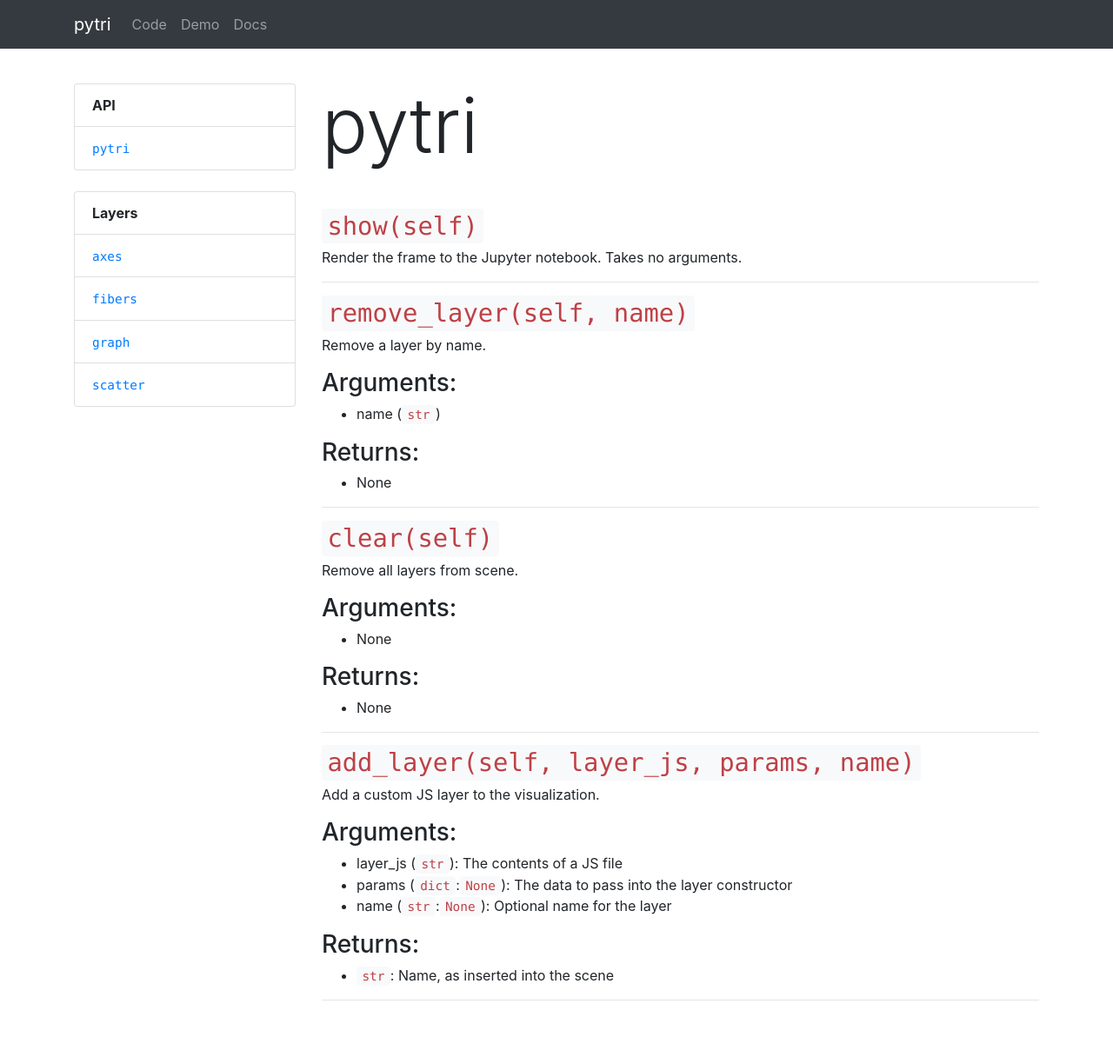
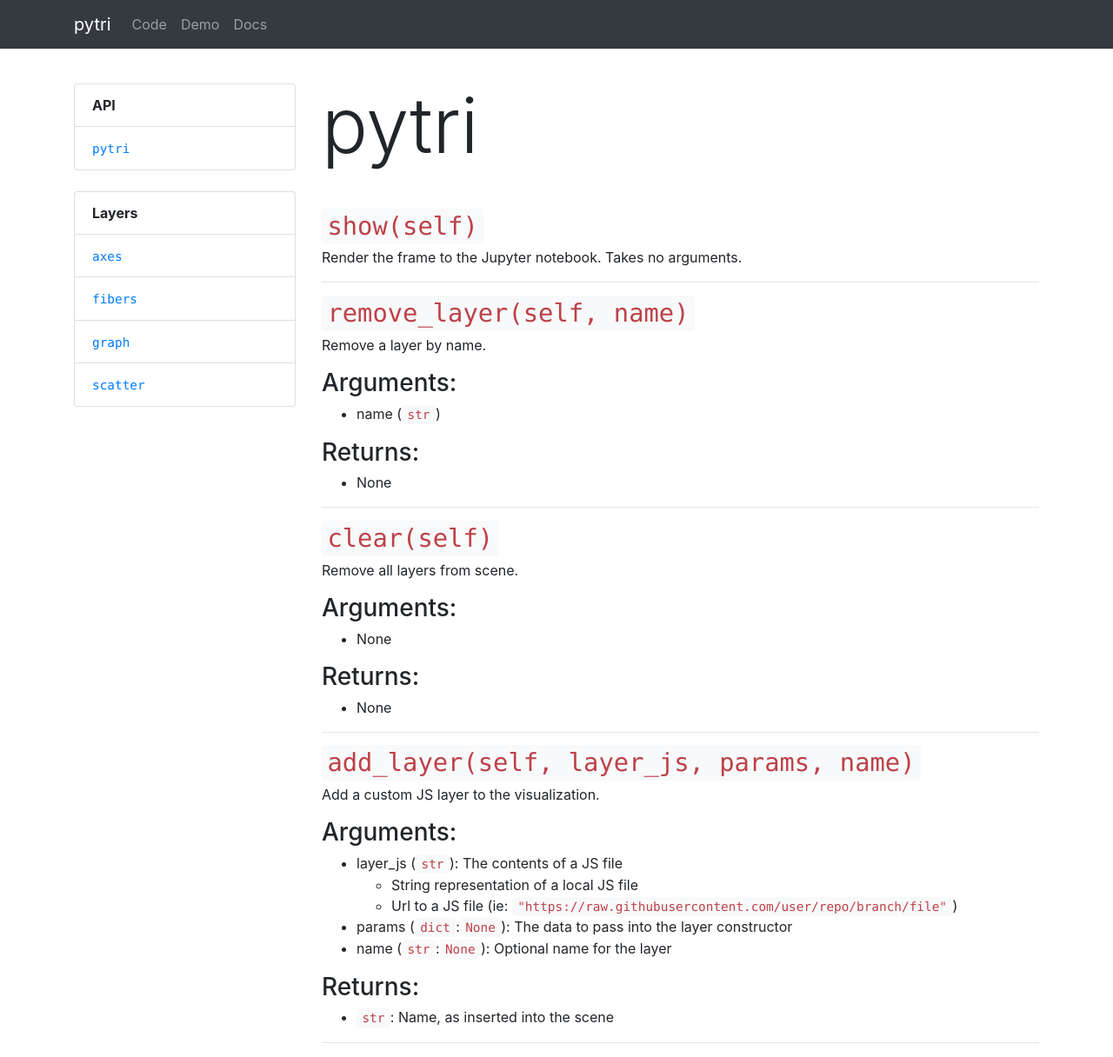
Before and after one commit to aplbrain/pytri, a Jekyll site: the page built from docs/docs/pytri.md, in a window 1280 px wide and 1216 px high. Shown: the whole window at 87% size. Built offline with Jekyll 4.4.1, drawn with Linux system fonts in a browser that asks for light colours.

Commit message:
ADD documentation for add_layer: ability to load js file from url

```diff
--- a/docs/docs/pytri.md
+++ b/docs/docs/pytri.md
@@ -38,6 +38,8 @@ Add a custom JS layer to the visualization.
 
 ### Arguments:
 * layer_js (`str`): The contents of a JS file
+    * String representation of a local JS file
+    * Url to a JS file (ie: `"https://raw.githubusercontent.com/user/repo/branch/file"`)
 * params (`dict`:`None`): The data to pass into the layer constructor
 * name (`str`:`None`): Optional name for the layer
 
```
